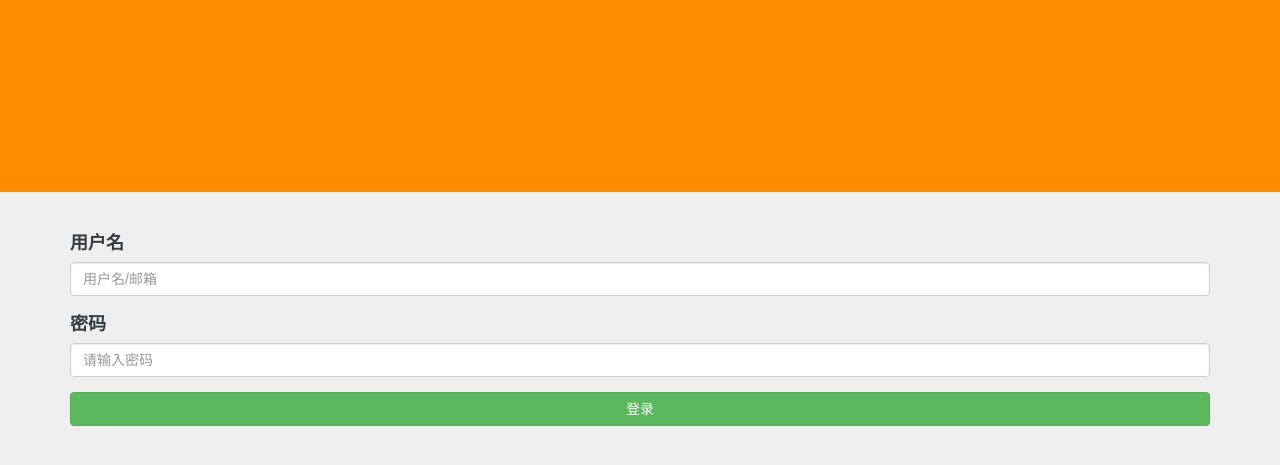
After one commit to fangweiren/AXF, a Django app: page /axf/login/ in a window 1280 px wide. The commit adds this page. Shown: the top 465 px of the page. Run offline with Django 3.2, Linux system fonts and the light colour scheme; some libraries are stand-ins or nearby versions.

Commit message:
用户系统设计，用户注册，登陆，用户名预校验2

```diff
--- a/App/urls.py
+++ b/App/urls.py
@@ -9,4 +9,6 @@ urlpatterns = [
     url(r'^mine/', views.mine, name='mine'),
 
     url(r'^register/', views.register, name='register'),
+    url(r'^login/', views.login, name='login'),
+    url(r'^checkuser/', views.check_user, name='check_user'),
 ]
--- a/App/views.py
+++ b/App/views.py
@@ -1,9 +1,10 @@
-from django.http import HttpResponse
+from django.http import HttpResponse, JsonResponse
 from django.shortcuts import render, redirect
 from django.urls import reverse
 
-from App.models import MainWheel, MainNav, MainMustBuy, MainShop, MainShow, FoodType, Goods
-from App.views_constant import ALL_TYPE, ORDER_TOTAL, ORDER_PRICE_UP, ORDER_PRICE_DOWN, ORDER_SALE_UP, ORDER_SALE_DOWN
+from App.models import MainWheel, MainNav, MainMustBuy, MainShop, MainShow, FoodType, Goods, AXFUser
+from App.views_constant import ALL_TYPE, ORDER_TOTAL, ORDER_PRICE_UP, ORDER_PRICE_DOWN, ORDER_SALE_UP, ORDER_SALE_DOWN, \
+    HTTP_USER_EXISTS, HTTP_OK
 
 
 def home(request):
@@ -103,5 +104,47 @@ def register(request):
         return render(request, 'user/register.html', context=data)
     elif request.method == 'POST':
         username = request.POST.get("username")
+        email = request.POST.get("email")
+        password = request.POST.get("password")
+        icon = request.FILES.get("icon")
 
-    return None
+        user = AXFUser()
+        user.u_username = username
+        user.u_email = email
+        user.u_password = password
+        user.u_icon = icon
+        user.save()
+
+        return redirect(reverse('axf:login'))
+
+
+def login(request):
+    if request.method == 'GET':
+        data = {
+            "title": "登录",
+        }
+        return render(request, 'user/login.html', context=data)
+
+    elif request.method == 'POST':
+        username = request.POST.get("username")
+        password = request.POST.get("password")
+
+        return HttpResponse("登录成功")
+
+
+def check_user(request):
+    username = request.GET.get('username')
+    user = AXFUser.objects.filter(u_username=username)
+
+    data = {
+        "status": HTTP_OK,
+        "msg": "user can use",
+    }
+
+    if user.exists():
+        data["status"] = HTTP_USER_EXISTS
+        data["msg"] = "user already exists"
+    else:
+        pass
+
+    return JsonResponse(data=data)
--- a/App/views_constant.py
+++ b/App/views_constant.py
@@ -7,3 +7,7 @@ ORDER_PRICE_UP = "1"
 ORDER_PRICE_DOWN = "2"
 ORDER_SALE_UP = "3"
 ORDER_SALE_DOWN = "4"
+
+# HTTP CODE
+HTTP_USER_EXISTS = 901
+HTTP_OK = 200
--- /dev/null
+++ b/static/axf/user/css/user.css
@@ -0,0 +1,5 @@
+header {
+    height: 1.5rem;
+    background: darkorange;
+    margin-bottom: 0.3rem;
+}
--- a/templates/base_user.html
+++ b/templates/base_user.html
@@ -1 +1,13 @@
 {% extends 'base.html' %}
+{% load staticfiles %}
+
+{% block ext_css %}
+    {{ block.super }}
+    <link rel="stylesheet" href="{% static 'axf/user/css/user.css' %}">
+{% endblock %}
+
+{% block header %}
+    <header>
+
+    </header>
+{% endblock %}
--- /dev/null
+++ b/templates/user/login.html
@@ -0,0 +1,25 @@
+{% extends 'base_user.html' %}
+{% load staticfiles %}
+
+{% block ext_css %}
+    {{ block.super }}
+{% endblock %}
+
+{% block content %}
+    <div class="container">
+        <form method="post" action="{% url 'axf:login' %}">
+            {% csrf_token %}
+            <div class="form-group">
+                <label for="username_input">用户名</label>
+                <input name="username" type="text" class="form-control" id="username_input" placeholder="用户名/邮箱">
+            </div>
+
+            <div class="form-group">
+                <label for="password_input">密码</label>
+                <input name="password" type="password" class="form-control" id="password_input" placeholder="请输入密码">
+            </div>
+
+            <button type="submit" class="btn btn-success btn-block">登录</button>
+        </form>
+    </div>
+{% endblock %}
```
Also changed, not shown: static/axf/user/js/register.js (added, +14 -0 lines), templates/user/register.html (+2 -7 lines), static/upload/icons/2020/01/20/BX1.jpg (added).
